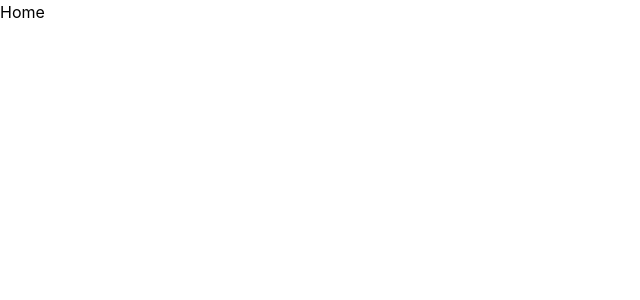
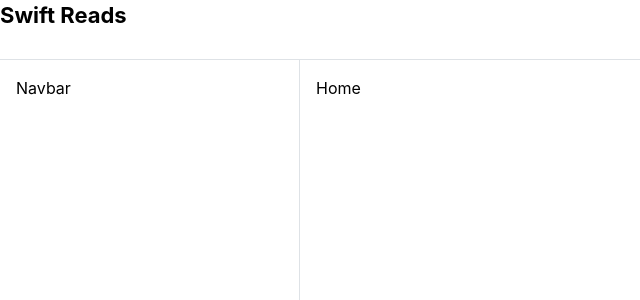
Before and after one commit to kovalromank/swiftbooks, a Next.js app in the folder web/: page / in a window 1280 px wide. Shown: the top 300 px of the page, without its empty margins (0-640 px from the left). Built offline with nearby package versions, Linux system fonts and the light colour scheme.

Commit message:
add app shell layout

```diff
--- a/web/jest.config.mjs
+++ b/web/jest.config.mjs
@@ -9,12 +9,10 @@ const createJestConfig = nextJest({
 /** @type {import("jest").Config} */
 const config = {
   // Add more setup options before each test is run
-  // setupFilesAfterEnv: ["<rootDir>/jest.setup.js"],
-
+  setupFilesAfterEnv: ["<rootDir>/jest.setup.mjs"],
   moduleNameMapper: {
     "^@/(.*)$": "<rootDir>/src/$1",
   },
-
   testEnvironment: "jest-environment-jsdom",
 };
 
--- a/web/package.json
+++ b/web/package.json
@@ -20,6 +20,7 @@
   "devDependencies": {
     "@testing-library/jest-dom": "^6.1.4",
     "@testing-library/react": "^14.1.2",
+    "@testing-library/user-event": "^14.5.1",
     "@types/jest": "^29.5.10",
     "@types/node": "^20",
     "@types/react": "^18",
--- a/web/src/app/layout.tsx
+++ b/web/src/app/layout.tsx
@@ -3,6 +3,7 @@ import { Metadata } from "next";
 import { MantineProvider, ColorSchemeScript } from "@mantine/core";
 
 import { theme } from "@/theme";
+import { AppShellLayout } from "@/components/layouts/app-shell";
 
 import "@mantine/core/styles.css";
 import "./globals.css";
@@ -19,7 +20,9 @@ export default function RootLayout({ children }: { children: ReactNode }) {
       <ColorSchemeScript forceColorScheme="light" />
     </head>
     <body>
-    <MantineProvider theme={theme}>{children}</MantineProvider>
+    <MantineProvider theme={theme}>
+      <AppShellLayout>{children}</AppShellLayout>
+    </MantineProvider>
     </body>
     </html>
   );
--- /dev/null
+++ b/web/src/components/layouts/app-shell.tsx
@@ -0,0 +1,26 @@
+"use client";
+
+import { FC, ReactNode } from "react";
+import { useDisclosure } from "@mantine/hooks";
+import { AppShell, Burger, Title } from "@mantine/core";
+
+export const AppShellLayout: FC<{ children: ReactNode }> = ({ children }) => {
+  const [opened, { toggle }] = useDisclosure();
+
+  return (
+    <AppShell
+      header={{ height: 60 }}
+      navbar={{ width: 300, breakpoint: "sm", collapsed: { mobile: !opened } }}
+      padding="md"
+    >
+      <AppShell.Header>
+        <Burger opened={opened} onClick={toggle} hiddenFrom="sm" size="sm" />
+        <Title order={3}>Swift Reads</Title>
+      </AppShell.Header>
+
+      <AppShell.Navbar p="md">Navbar</AppShell.Navbar>
+
+      <AppShell.Main>{children}</AppShell.Main>
+    </AppShell>
+  );
+};
--- /dev/null
+++ b/web/src/test-utils/index.ts
@@ -0,0 +1,6 @@
+import userEvent from "@testing-library/user-event";
+import "@testing-library/jest-dom";
+
+export * from "@testing-library/react";
+export { render } from "./render";
+export { userEvent };
```
Also changed, not shown: web/jest.setup.mjs (added, +31 -0 lines), web/src/test-utils/render.tsx (added, +13 -0 lines), 2 other files (tests, documents, lock files or other folders).
